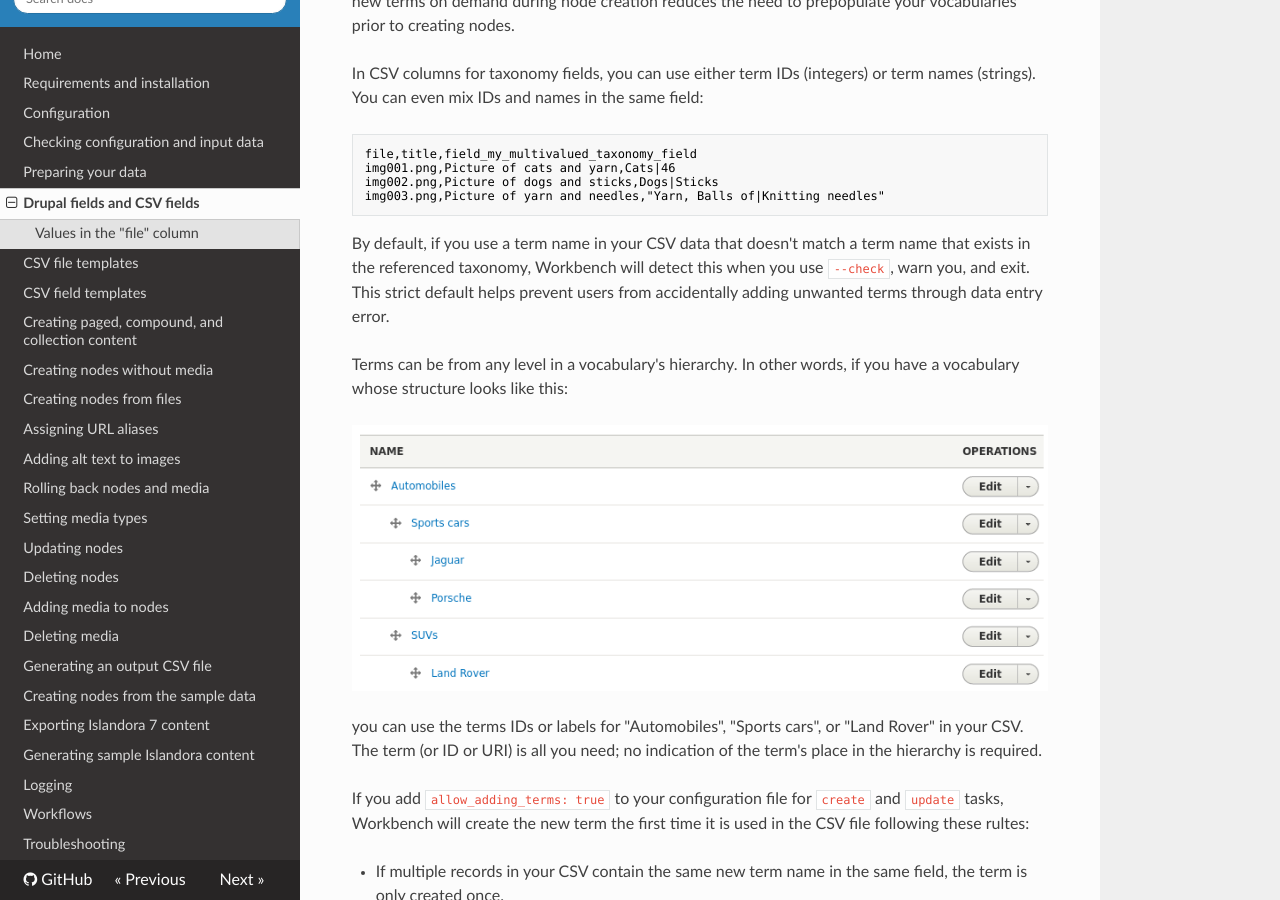
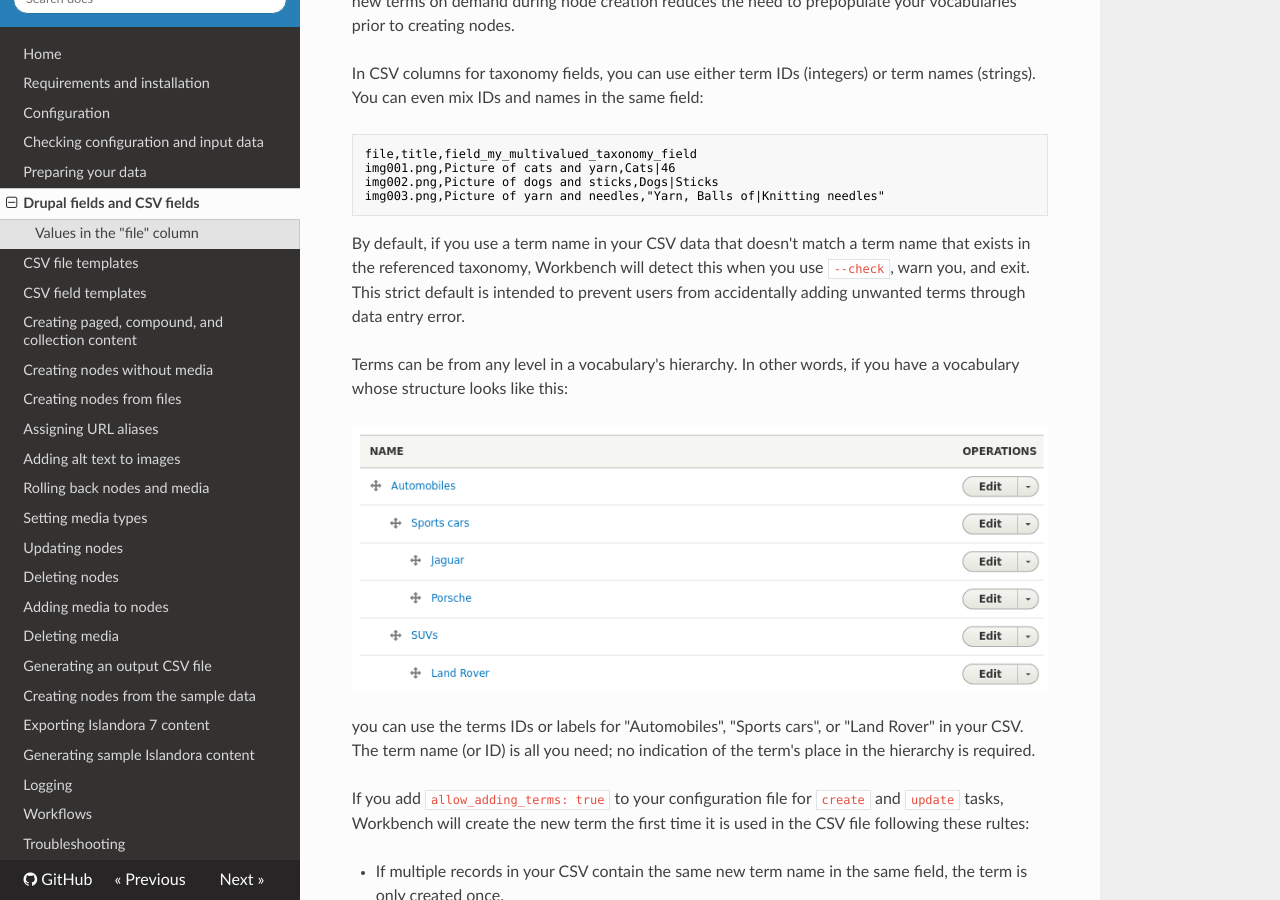
Before and after one commit to mjordan/islandora_workbench_docs, an MkDocs documentation site: the page built from docs/fields.md, in a window 1280 px wide and 900 px high, scrolled down 6584 px. Built offline with MkDocs 1.6.1, drawn with Linux system fonts in a browser that asks for light colours; nearby versions of some CDN libraries; old or Windows-style settings are respelled for this version of MkDocs.

Commit message:
Fixed up note about hierarchical taxonomy terms.

````diff
--- a/docs/fields.md
+++ b/docs/fields.md
@@ -179,13 +179,13 @@ img001.png,Picture of cats and yarn,Cats|46
 img002.png,Picture of dogs and sticks,Dogs|Sticks
 img003.png,Picture of yarn and needles,"Yarn, Balls of|Knitting needles"
 ```
-By default, if you use a term name in your CSV data that doesn't match a term name that exists in the referenced taxonomy, Workbench will detect this when you use `--check`, warn you, and exit. This strict default helps prevent users from accidentally adding unwanted terms through data entry error.
+By default, if you use a term name in your CSV data that doesn't match a term name that exists in the referenced taxonomy, Workbench will detect this when you use `--check`, warn you, and exit. This strict default is intended to prevent users from accidentally adding unwanted terms through data entry error.
 
 Terms can be from any level in a vocabulary's hierarchy. In other words, if you have a vocabulary whose structure looks like this:
 
 ![Hierarchical_vocabulary](images/hierarchical_vocab.png)
 
-you can use the terms IDs or labels for "Automobiles", "Sports cars", or "Land Rover" in your CSV. The term (or ID or URI) is all you need; no indication of the term's place in the hierarchy is required.
+you can use the terms IDs or labels for "Automobiles", "Sports cars", or "Land Rover" in your CSV. The term name (or ID) is all you need; no indication of the term's place in the hierarchy is required.
 
 If you add `allow_adding_terms: true` to your configuration file for `create` and `update` tasks, Workbench will create the new term the first time it is used in the CSV file following these rultes:
 
````
Also changed, not shown: site/index.html.
